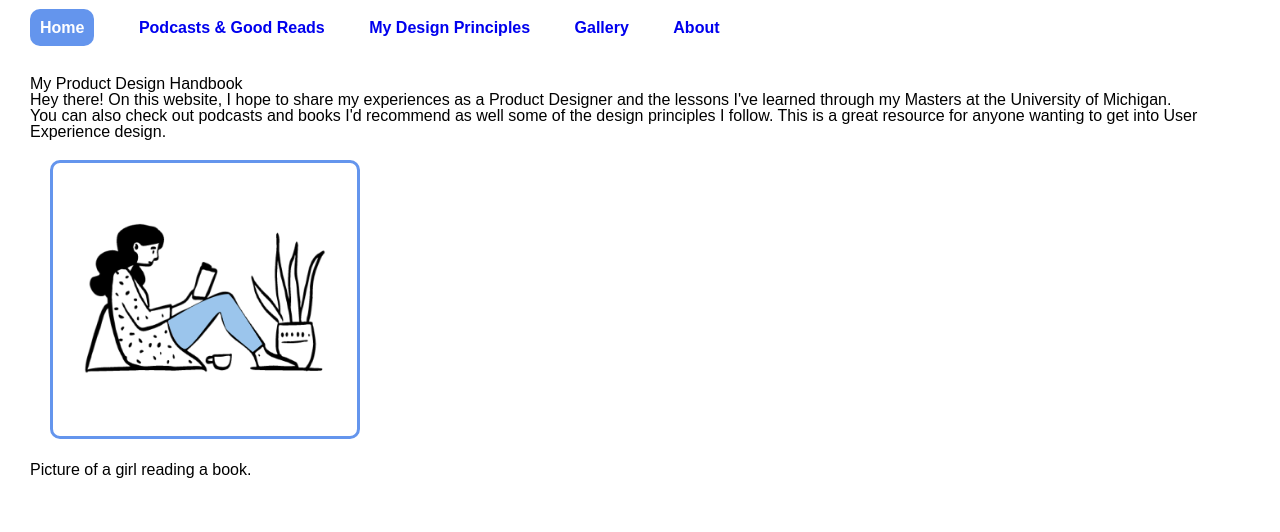
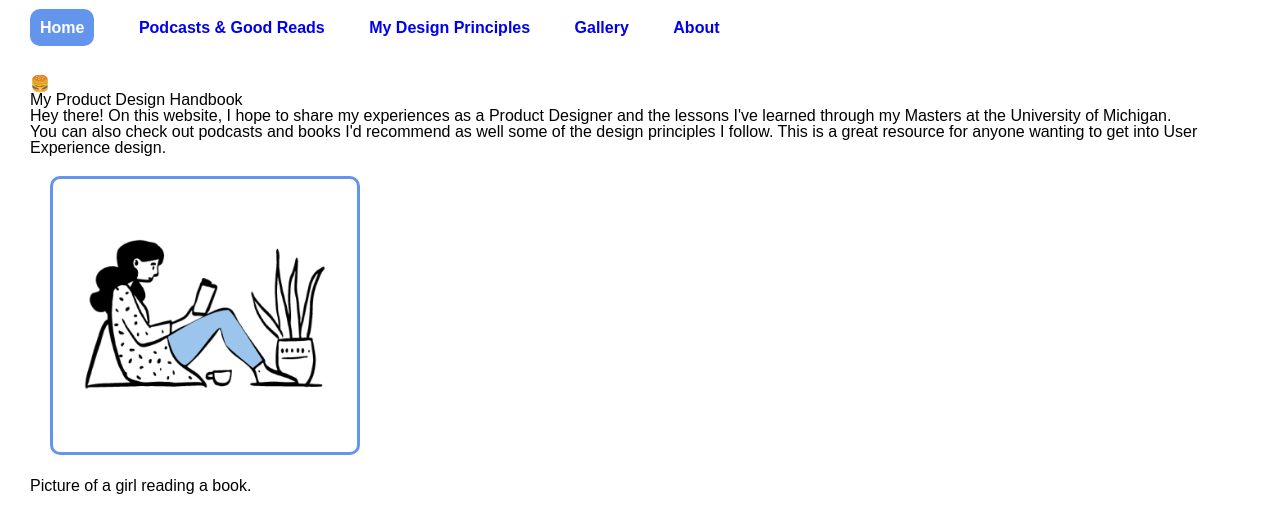
Before and after one commit to cynthiaaugustine/portfolio-content, a plain HTML site: page index.html in a window 1280 px wide. Drawn offline with Linux system fonts and the light colour scheme.

Commit message:
Update index.html

```diff
--- a/index.html
+++ b/index.html
@@ -21,7 +21,7 @@
         </nav>
     </header>
     <main id ="main">
-        <h1>My Product Design Handbook</h1>
+        <h1><p>🍔</p>My Product Design Handbook</h1>
         <p>Hey there! On this website, I hope to share my experiences as a Product Designer and the lessons I've learned through my Masters at the University of Michigan.</p>
         <p>You can also check out podcasts and books I'd recommend as well some of the design principles I follow. This is a great resource for anyone wanting to get into User Experience design.</p>
         <figure>
```
